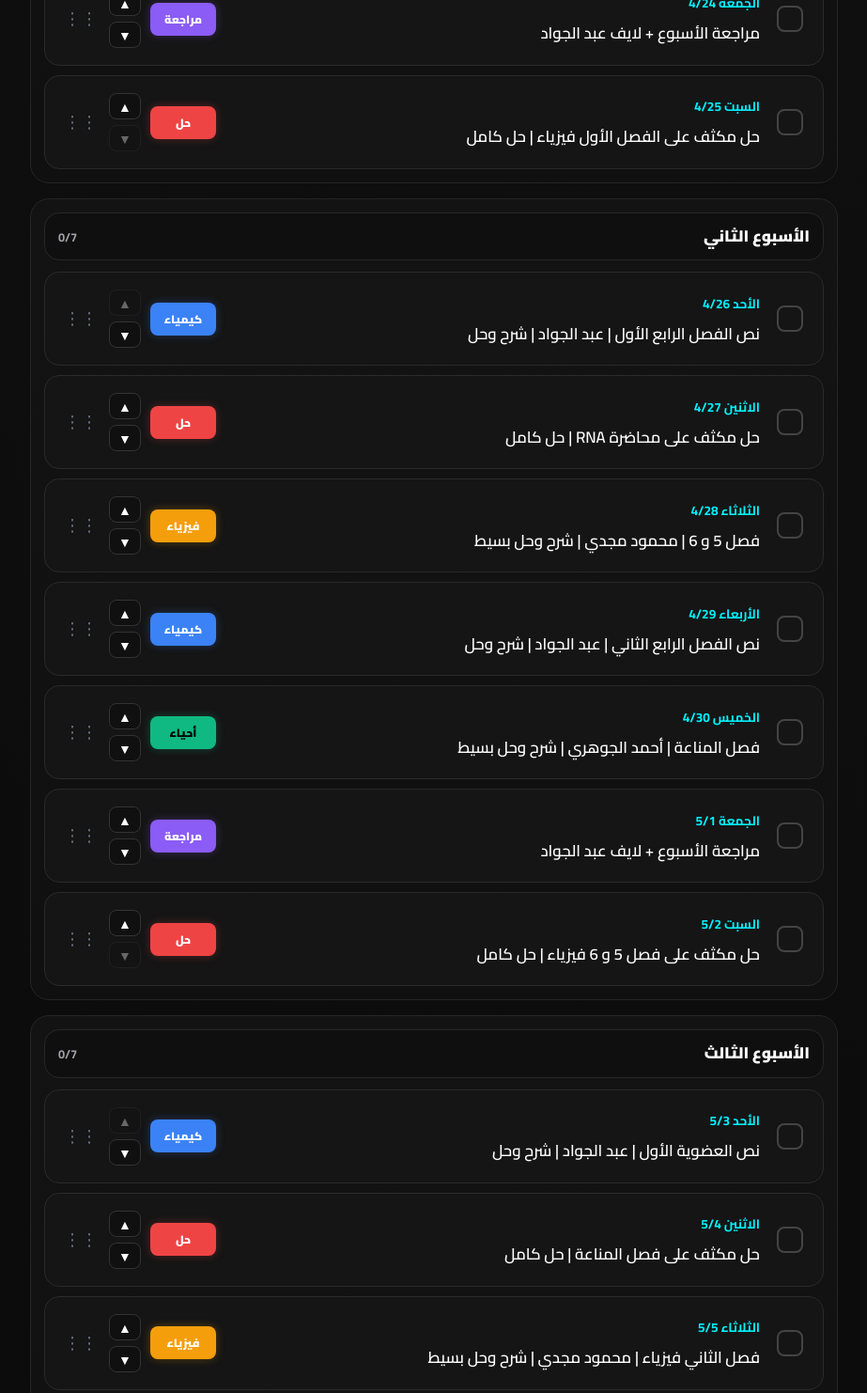
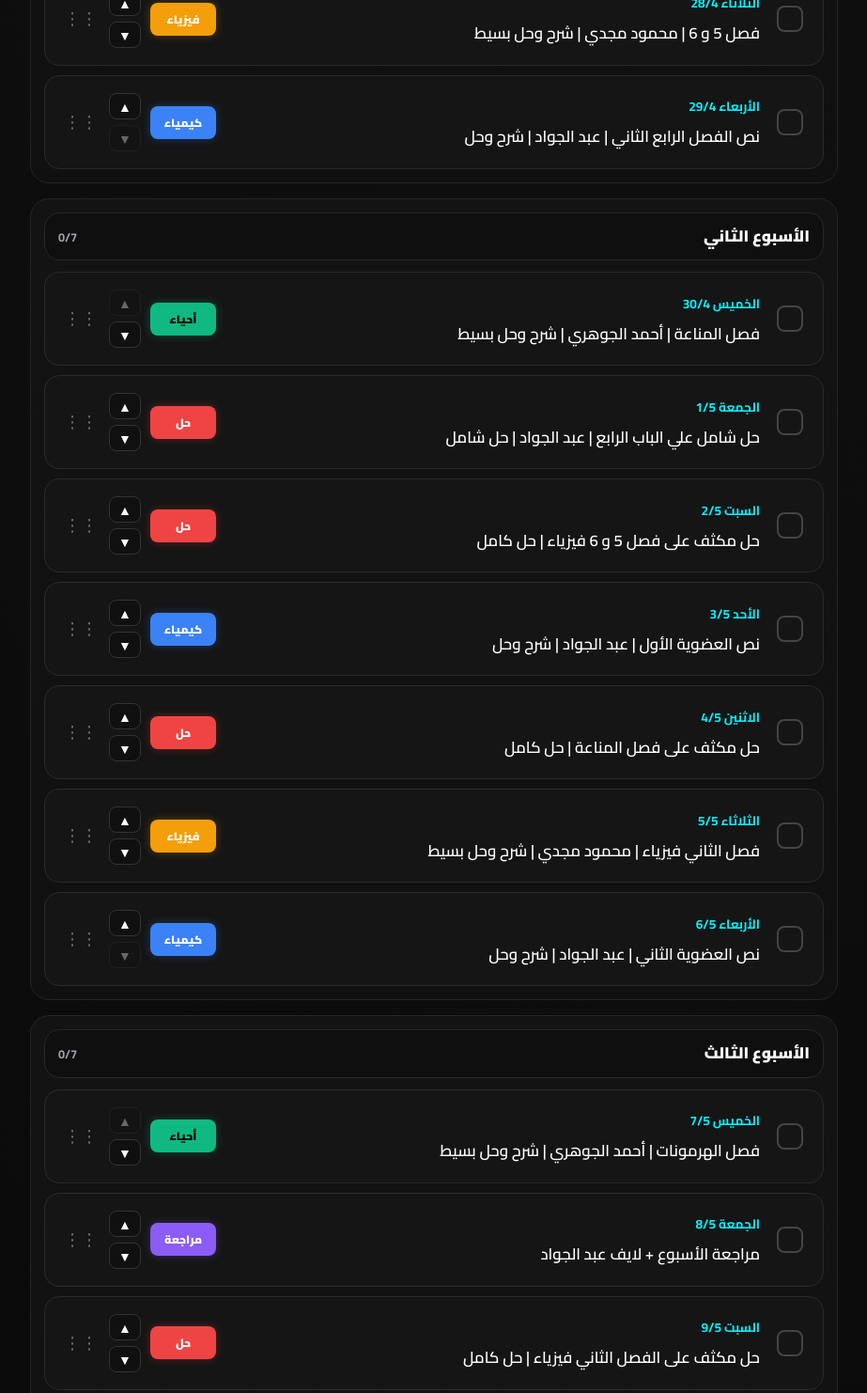
Before and after one commit to ahmed-plxy/my-schedule, a plain HTML site: page index.html in a window 1280 px wide. Shown: the part 902-2384 px from the top of the page at 94% size, without its empty margins (178-1101 px from the left). Drawn offline with Linux system fonts and the light colour scheme.

Commit message:
Update index.html

```diff
--- a/index.html
+++ b/index.html
@@ -432,72 +432,70 @@
 </div>
 
 <script>
+
 const studyWeeks = [
     {
         title: "الأسبوع الأول",
         tasks: [
-                { d: "الأحد 4/19", t: "نص باب الاتزان الأول | عبد الجواد | شرح وحل", type: "chem" },
-                { d: "الاثنين 4/20", t: "حل مركز على أول محاضرة DNA | الجوهري | حل كامل", type: "bio" },
-                { d: "الثلاثاء 4/21", t: "فيزياء: الفصل الأول | محمود مجدي | شرح وحل بسيط", type: "phys" },
-                { d: "الأربعاء 4/22", t: "نص باب الاتزان الثاني | عبد الجواد | شرح وحل", type: "chem" },
-                { d: "الخميس 4/23", t: "محاضرة RNA | أحمد الجوهري | شرح وحل بسيط", type: "bio" },
-                { d: "الجمعة 4/24", t: "مراجعة الأسبوع + لايف عبد الجواد", type: "rev" },
-                { d: "السبت 4/25", t: "حل مكثف على الفصل الأول فيزياء | حل كامل", type: "sol" }
+            { d: "الخميس 23/4", t: "محاضره RNA | أحمد الجوهري | شرح", type: "bio" },
+            { d: "الجمعة 24/4", t: "حل DNA + RNA | حل شامل", type: "sol" },
+            { d: "السبت 25/4", t: "حل فصل أول فيزياء | حل شامل", type: "sol" },
+            { d: "الأحد 26/4", t: "جزء ثاني من المحاضره الاولي كيمياء | شرح", type: "chem" },
+            { d: "الاثنين 27/4", t: "حل علي أول محاضره كيمياء | حل شامل", type: "sol" },
+            { d: "الثلاثاء 28/4", t: "فصل 5 و 6 | محمود مجدي | شرح وحل بسيط", type: "phys" },
+            { d: "الأربعاء 29/4", t: "نص الفصل الرابع الثاني | عبد الجواد | شرح وحل", type: "chem" }
         ]
     },
     {
         title: "الأسبوع الثاني",
         tasks: [
-                { d: "الأحد 4/26", t: "نص الفصل الرابع الأول | عبد الجواد | شرح وحل", type: "chem" },
-                { d: "الاثنين 4/27", t: "حل مكثف على محاضرة RNA | حل كامل", type: "sol" },
-                { d: "الثلاثاء 4/28", t: "فصل 5 و 6 | محمود مجدي | شرح وحل بسيط", type: "phys" },
-                { d: "الأربعاء 4/29", t: "نص الفصل الرابع الثاني | عبد الجواد | شرح وحل", type: "chem" },
-                { d: "الخميس 4/30", t: "فصل المناعة | أحمد الجوهري | شرح وحل بسيط", type: "bio" },
-                { d: "الجمعة 5/1", t: "مراجعة الأسبوع + لايف عبد الجواد", type: "rev" },
-                { d: "السبت 5/2", t: "حل مكثف على فصل 5 و 6 فيزياء | حل كامل", type: "sol" }
+            { d: "الخميس 30/4", t: "فصل المناعة | أحمد الجوهري | شرح وحل بسيط", type: "bio" },
+            { d: "الجمعة 1/5", t: "حل شامل علي الباب الرابع | عبد الجواد | حل شامل", type: "sol" },
+            { d: "السبت 2/5", t: "حل مكثف على فصل 5 و 6 فيزياء | حل كامل", type: "sol" },
+            { d: "الأحد 3/5", t: "نص العضوية الأول | عبد الجواد | شرح وحل", type: "chem" },
+            { d: "الاثنين 4/5", t: "حل مكثف على فصل المناعة | حل كامل", type: "sol" },
+            { d: "الثلاثاء 5/5", t: "فصل الثاني فيزياء | محمود مجدي | شرح وحل بسيط", type: "phys" },
+            { d: "الأربعاء 6/5", t: "نص العضوية الثاني | عبد الجواد | شرح وحل", type: "chem" }
         ]
     },
     {
         title: "الأسبوع الثالث",
         tasks: [
-                { d: "الأحد 5/3", t: "نص العضوية الأول | عبد الجواد | شرح وحل", type: "chem" },
-                { d: "الاثنين 5/4", t: "حل مكثف على فصل المناعة | حل كامل", type: "sol" },
-                { d: "الثلاثاء 5/5", t: "فصل الثاني فيزياء | محمود مجدي | شرح وحل بسيط", type: "phys" },
-                { d: "الأربعاء 5/6", t: "نص العضوية الثاني | عبد الجواد | شرح وحل", type: "chem" },
-                { d: "الخميس 5/7", t: "فصل الهرمونات | أحمد الجوهري | شرح وحل بسيط", type: "bio" },
-                { d: "الجمعة 5/8", t: "مراجعة الأسبوع + لايف عبد الجواد", type: "rev" },
-                { d: "السبت 5/9", t: "حل مكثف على الفصل الثاني فيزياء | حل كامل", type: "sol" }
+            { d: "الخميس 7/5", t: "فصل الهرمونات | أحمد الجوهري | شرح وحل بسيط", type: "bio" },
+            { d: "الجمعة 8/5", t: "مراجعة الأسبوع + لايف عبد الجواد", type: "rev" },
+            { d: "السبت 9/5", t: "حل مكثف على الفصل الثاني فيزياء | حل كامل", type: "sol" },
+            { d: "الأحد 10/5", t: "نص العضوية الثالث | عبد الجواد | شرح وحل", type: "chem" },
+            { d: "الاثنين 11/5", t: "حل مكثف على الهرمونات | حل كامل", type: "sol" },
+            { d: "الثلاثاء 12/5", t: "فصل 7 و 8 حديثة | محمود مجدي | شرح وحل بسيط", type: "phys" },
+            { d: "الأربعاء 13/5", t: "نص العضوية الرابع | عبد الجواد | شرح وحل", type: "chem" }
         ]
     },
     {
         title: "الأسبوع الرابع",
         tasks: [
-                { d: "الأحد 5/10", t: "نص الباب الثاني «1» | عبد الجواد | شرح وحل", type: "chem" },
-                { d: "الاثنين 5/11", t: "حل مكثف على فصل الهرمونات | حل كامل", type: "sol" },
-                { d: "الثلاثاء 5/12", t: "فصل 7 و 8 حديثة | محمود مجدي | شرح وحل بسيط", type: "phys" },
-                { d: "الأربعاء 5/13", t: "نص الباب الثاني «2» | عبد الجواد | شرح وحل", type: "chem" },
-                { d: "الخميس 5/14", t: "التكاثر ما قبل الإنسان | أحمد الجوهري | شرح وحل بسيط", type: "bio" },
-                { d: "الجمعة 5/15", t: "مراجعة الأسبوع + لايف عبد الجواد", type: "rev" },
-                { d: "السبت 5/16", t: "حل مكثف على 7 و 8 حديثة | حل كامل", type: "sol" }
+            { d: "الخميس 14/5", t: "التكاثر ما قبل الإنسان | أحمد الجوهري | شرح وحل بسيط", type: "bio" },
+            { d: "الجمعة 15/5", t: "مراجعة الأسبوع + لايف عبد الجواد", type: "rev" },
+            { d: "السبت 16/5", t: "حل مكثف على 7 و 8 حديثة | حل كامل", type: "sol" },
+            { d: "الأحد 17/5", t: "نص الباب الثاني «1» | عبد الجواد | شرح وحل", type: "chem" },
+            { d: "الاثنين 18/5", t: "حل مكثف على التكاثر ما قبل الإنسان | حل كامل", type: "sol" },
+            { d: "الثلاثاء 19/5", t: "الفصل الثالث | محمود مجدي | شرح وحل بسيط", type: "phys" },
+            { d: "الأربعاء 20/5", t: "نص الباب الثاني «2» | عبد الجواد | شرح وحل", type: "chem" }
         ]
     },
     {
         title: "الأسبوع الخامس",
         tasks: [
-                { d: "الأحد 5/17", t: "نص الفصل الأول «1» | عبد الجواد | شرح وحل", type: "chem" },
-                { d: "الاثنين 5/18", t: "حل مكثف على التكاثر ما قبل الإنسان | حل كامل", type: "sol" },
-                { d: "الثلاثاء 5/19", t: "الفصل الثالث | محمود مجدي | شرح وحل بسيط", type: "phys" },
-                { d: "الأربعاء 5/20", t: "نص الباب الأول «2» | عبد الجواد | شرح وحل", type: "chem" },
-                { d: "الخميس 5/21", t: "التكاثر في الإنسان | أحمد الجوهري | شرح وحل بسيط", type: "bio" },
-                { d: "الجمعة 5/22", t: "مراجعة الأسبوع + لايف عبد الجواد", type: "rev" },
-                { d: "السبت 5/23", t: "حل مكثف على الفصل الثالث | حل كامل", type: "sol" }
+            { d: "الخميس 21/5", t: "التكاثر في الإنسان | أحمد الجوهري | شرح وحل بسيط", type: "bio" },
+            { d: "الجمعة 22/5", t: "مراجعة الأسبوع + لايف عبد الجواد", type: "rev" },
+            { d: "السبت 23/5", t: "حل مكثف على الفصل الثالث | حل كامل", type: "sol" },
+            { d: "الأحد 24/5", t: "نص الفصل الأول «1» | عبد الجواد | شرح وحل", type: "chem" },
+            { d: "الاثنين 25/5", t: "نص الفصل الأول «2» | عبد الجواد | شرح وحل", type: "chem" }
         ]
     },
     {
         title: "الأسبوع السادس",
         tasks: [
-                { d: "الأحد 5/24", t: "مراجعة شاملة كيمياء أو حل إضافي | شرح وحل", type: "rev" },
-                { d: "الاثنين 5/25", t: "دعامه وحركه | أحمد الجوهري | شرح وحل بسيط", type: "bio" }
+            { d: "الثلاثاء 26/5", t: "دعامه وحركه | أحمد الجوهري | شرح وحل بسيط", type: "bio" }
         ]
     }
 ];
```
Lines whose indentation alone changed are shown as unchanged.
